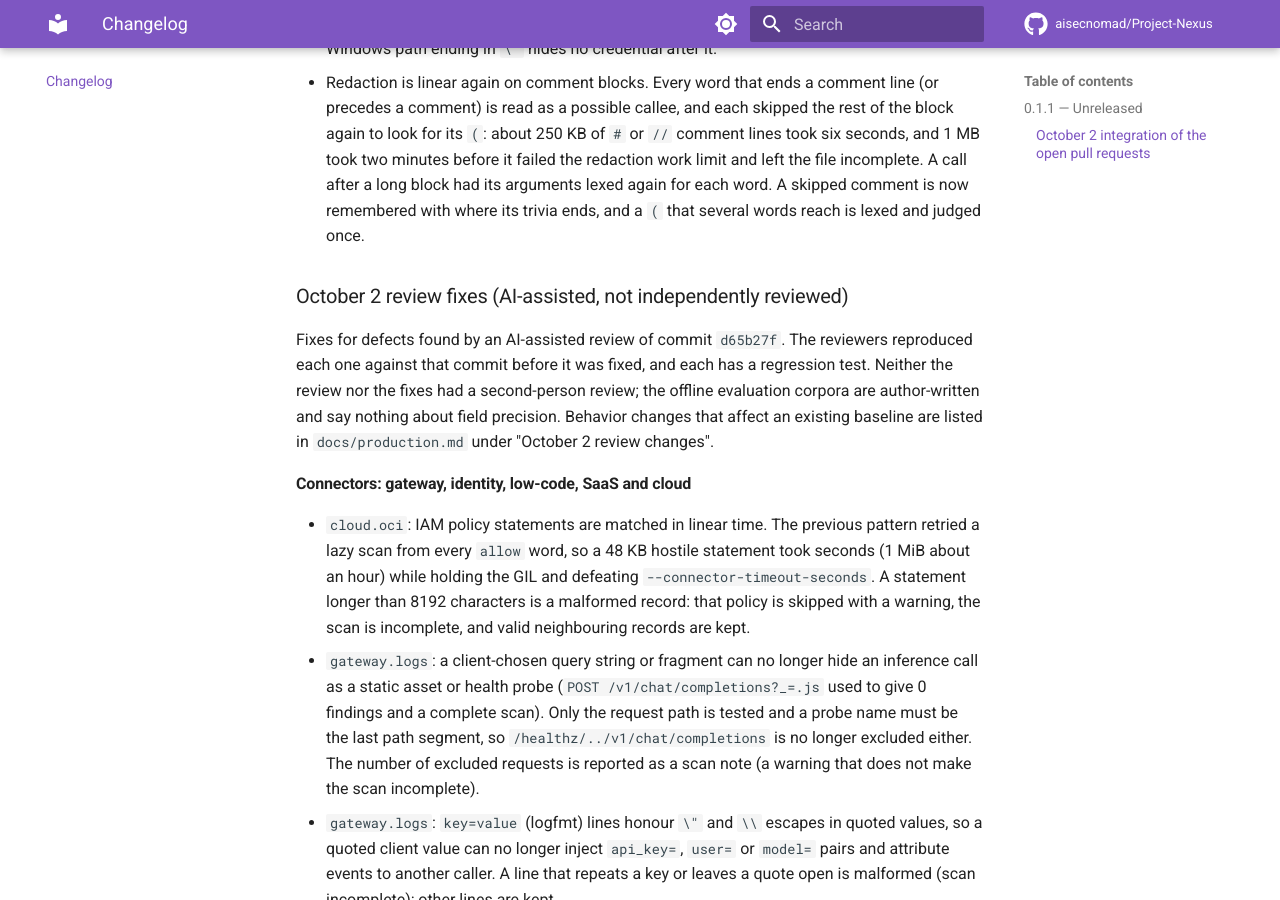
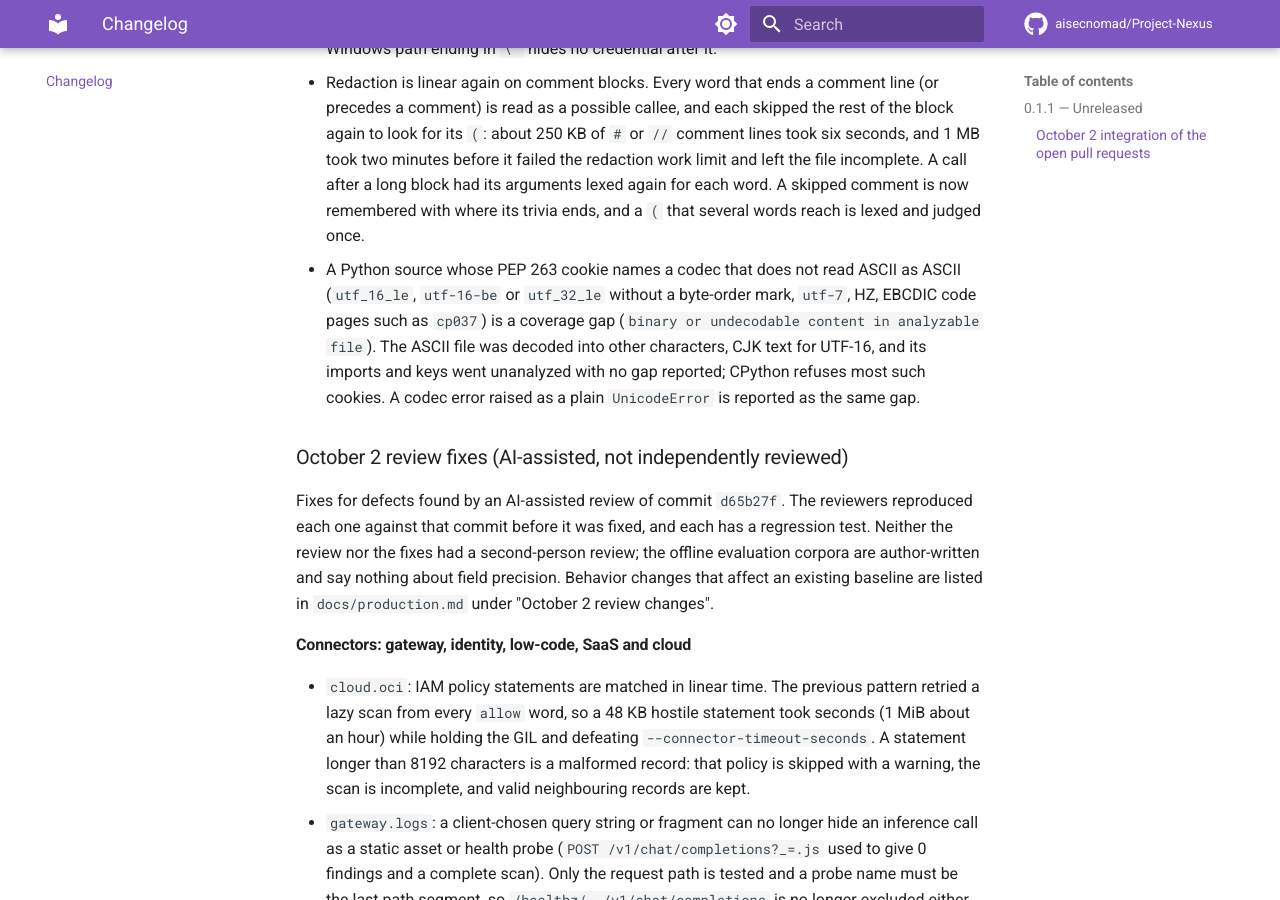
Before and after one commit to aisecnomad/Project-Nexus, an MkDocs documentation site: the page built from docs/changelog.md, in a window 1280 px wide and 900 px high, scrolled down 4158 px. Built offline with MkDocs 1.6.1 and Material for MkDocs 9.7.7, drawn with Linux system fonts in a browser that asks for light colours; comment, search, counter and statistics services are not loaded.

Commit message:
Report a source whose declared codec does not read ASCII as a gap
A Python source is decoded with the codec its PEP 263 cookie declares.
A cookie can name a codec that reads ASCII bytes as other characters:
UTF-16 or UTF-32 without a byte-order mark, UTF-7, HZ or an EBCDIC code
page. The file is ASCII (its cookie line has to be), so decoding it that
way produced CJK or other unrelated text without an error, and its
imports, keys and agent configuration were silently not analyzed. The
scan looked complete although the file was never read. CPython refuses
most of these cookies with "encoding problem", but the text stays in the
repository for anyone who reads it.

The declared codec now has to read printable ASCII, tab and line breaks
as themselves; otherwise the file is the coverage gap "binary or
undecodable content in analyzable file", as an undecodable one already
is. A codec error raised as a plain UnicodeError (not a
UnicodeDecodeError) is reported as the same gap instead of with the
codec's message. Legacy ASCII-compatible codecs (Latin-1, the cp125x
and ISO 8859 families, Shift JIS, GBK, Big5, EUC) decode as before.

Co-Authored-By: Claude Opus 5.5 <noreply@anthropic.com>
Claude-Session: https://claude.ai/code/session_01GArn7t866kNaBsu9HJzen1
Signed-off-by: Claude <noreply@anthropic.com>

```diff
--- a/CHANGELOG.md
+++ b/CHANGELOG.md
@@ -181,6 +181,13 @@ integrating them:
   block had its arguments lexed again for each word. A skipped comment is now
   remembered with where its trivia ends, and a `(` that several words reach is
   lexed and judged once.
+- A Python source whose PEP 263 cookie names a codec that does not read ASCII
+  as ASCII (`utf_16_le`, `utf-16-be` or `utf_32_le` without a byte-order mark,
+  `utf-7`, HZ, EBCDIC code pages such as `cp037`) is a coverage gap
+  (`binary or undecodable content in analyzable file`). The ASCII file was
+  decoded into other characters, CJK text for UTF-16, and its imports and keys
+  went unanalyzed with no gap reported; CPython refuses most such cookies. A
+  codec error raised as a plain `UnicodeError` is reported as the same gap.
 
 ### October 2 review fixes (AI-assisted, not independently reviewed)
 
```
Also changed, not shown: SECURITY.md (+3 -1 lines), docs/production.md (+4 -1 lines), docs/scanning.md (+3 -1 lines), 2 other files.
